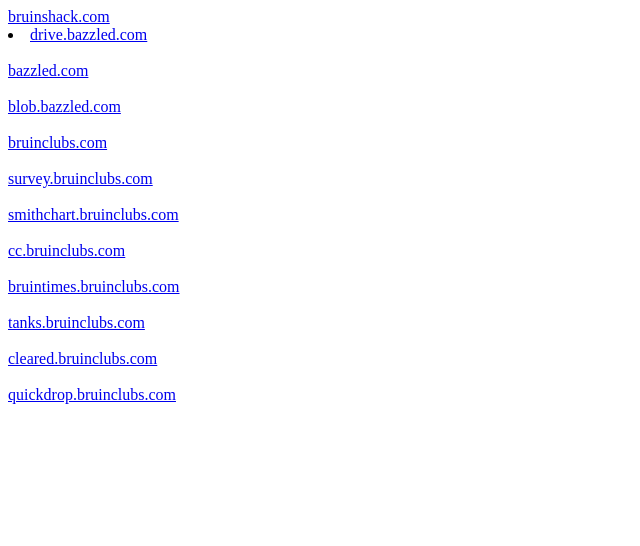
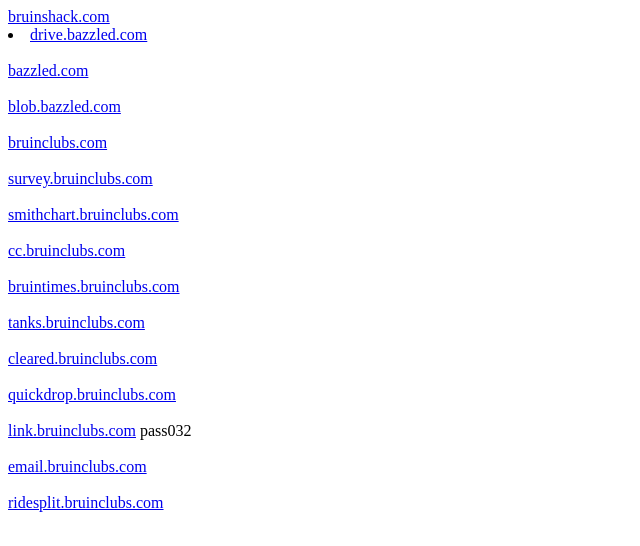
Before and after one commit to BilalG1/links, a plain HTML site: page index.html in a window 1280 px wide. Shown: the whole page, without its empty margins (0-640 px from the left). Drawn offline with Linux system fonts and the light colour scheme.

Commit message:
link, email, ridesplit

```diff
--- a/index.html
+++ b/index.html
@@ -13,6 +13,9 @@
 <a href="https://bruintimes.bruinclubs.com">bruintimes.bruinclubs.com</a><br><br>
 <a href="https://tanks.bruinclubs.com">tanks.bruinclubs.com</a><br><br>
 <a href="https://cleared.bruinclubs.com">cleared.bruinclubs.com</a><br><br>
-<a href="https://quickdrop.bruinclubs.com">quickdrop.bruinclubs.com</a>
+<a href="https://quickdrop.bruinclubs.com">quickdrop.bruinclubs.com</a><br><br>
+<a href="https://link.bruinclubs.com">link.bruinclubs.com</a>&nbsp;pass032<br><br>
+<a href="https://email.bruinclubs.com">email.bruinclubs.com</a><br><br>
+<a href="https://ridesplit.bruinclubs.com">ridesplit.bruinclubs.com</a><br><br>
 </body>
 </html>
```
